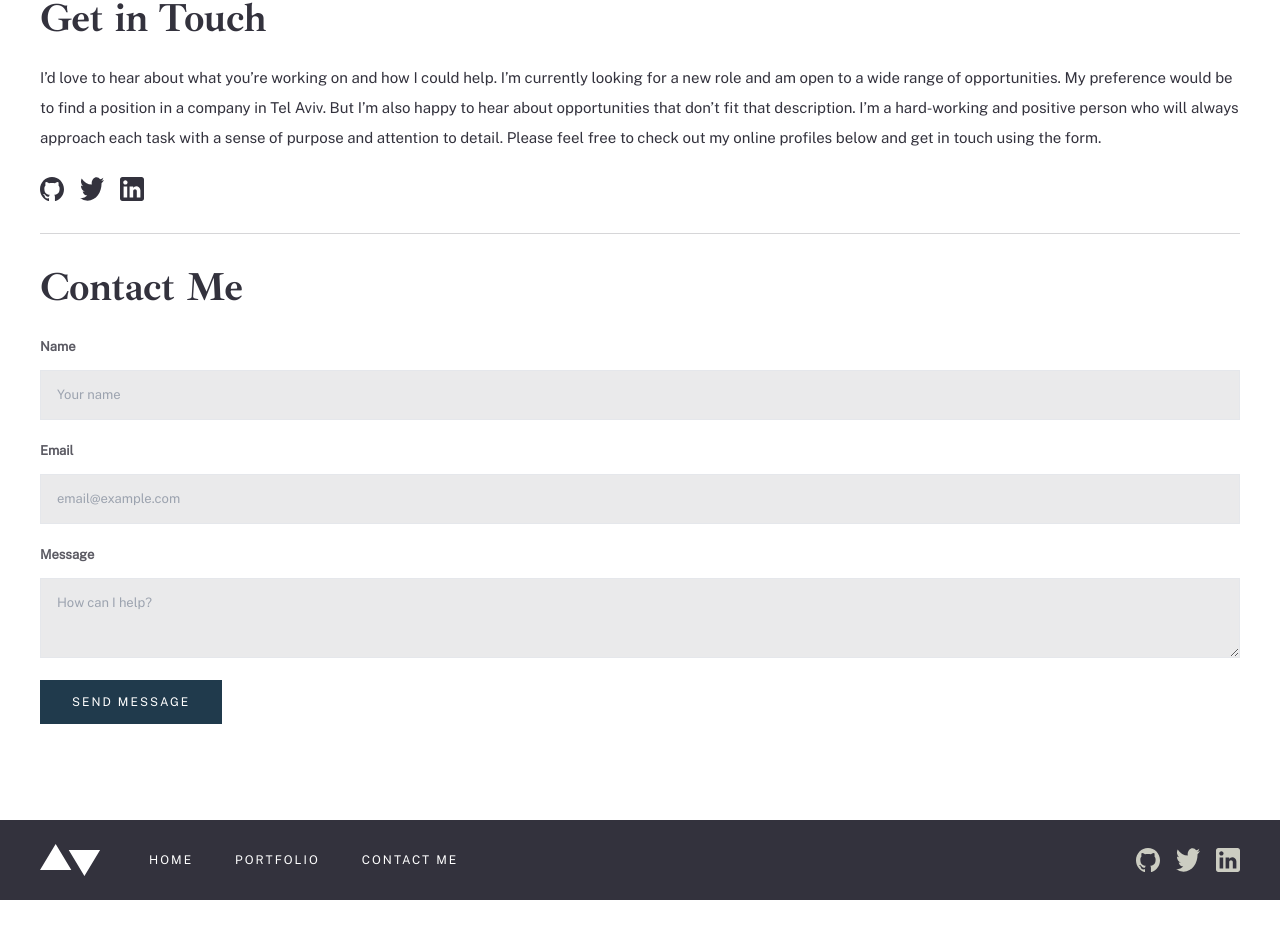
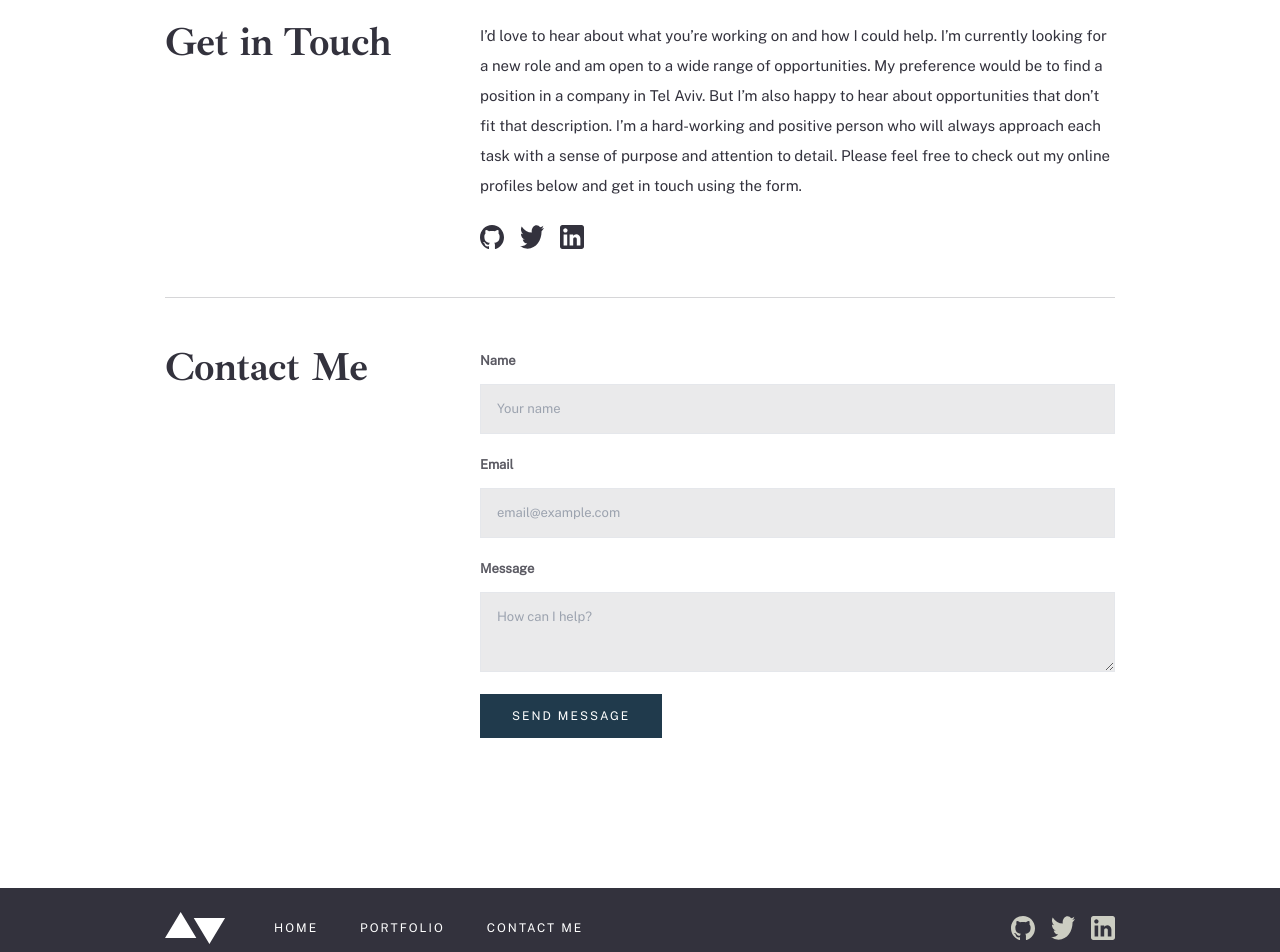
Before and after one commit to avishaypesk/portfolio, a React (Create React App) app: page /contact in a window 1280 px wide. Shown: the part 172-1124 px from the top of the page. Before the commit the page ends 1072 px from the top, so only its background shows below. Built offline with nearby package versions, Linux system fonts and the light colour scheme.

Commit message:
add styles for desktop for home

```diff
--- a/src/components/About/About.js
+++ b/src/components/About/About.js
@@ -5,9 +5,9 @@ import Avishay from '../../assets/images/me.png'
 
 function About() {
   return (
-    <div className='mt-24 text-grayishdarkblue md:flex'>
-      <img src={Avishay} alt='Avishay Peskin (Me)' className='max-w-[360px] w-full m-auto md:w-[280px] md:h-[600px] md:mr-[70px] md:object-cover' />
-      <div id='about' className="border-y-[1px] border-grayishdarkblue border-opacity-20 mt-8 pt-8 pb-12 md:mt-0 md:pt-[50px]">
+    <div className='mt-24 mx-auto xl:mt-[150px] text-grayishdarkblue md:flex xl:flex xl:justify-between max-w-[1280px]'>
+      <img src={Avishay} alt='Avishay Peskin (Me)' className='max-w-[360px] w-full m-auto md:w-[280px] md:h-[600px] md:mr-[70px] md:object-cover xl:h-[600ox] xl:w-[560px] xl:max-w-full xl:m-0 xl:mr-[125px] xl:rounded-full' />
+      <div id='about' className="border-y-[1px] border-grayishdarkblue border-opacity-20 mt-8 pt-8 pb-12 md:mt-0 md:pt-[50px] xl:w-[350px] 2xl:w-[650px]">
         <h2 className='font-ibarra-real-nova text-h2 font-bold leading-42px'>About Me</h2>
         <p className="font-public-sans my-6 font-normal text-body1 leading-30px">I’m a junior front-end developer looking for a new role in an exciting company. I focus on writing accessible HTML, using modern CSS practices and writing clean JavaScript. When writing JavaScript code, I mostly use React, but I can adapt to whatever tools are required. I’m based in Tel Aviv, Israel, but I’m happy working remotely and have experience in remote teams. When I’m not coding, you’ll find me outdoors. I love being out in nature whether that’s going for a walk, run or cycling. I’d love you to check out my work.</p>
         <Link to='/projects'>
--- a/src/components/App/App.js
+++ b/src/components/App/App.js
@@ -22,7 +22,7 @@ const App = () => {
     <Router>
       <div className='md:h-screen'>
         <Header />
-        <div className='px-8 pt-[104px] md:pt-[144px] md:px-10 w-full'>
+        <div className='px-8 pt-[104px] w-full md:pt-[144px] md:px-10 xl:px-[165px]'>
           <Routes>
             <Route path="/" element={<Home />} />
             <Route path="/projects" element={<Projects />} />
--- a/src/components/Contact/Contact.js
+++ b/src/components/Contact/Contact.js
@@ -103,10 +103,11 @@ const Contact = () => {
   };
 
   return (
-    <div className='text-grayishdarkblue'>
-      <div className='border-y-[1px] border-grayishdarkblue border-opacity-20 pb-8'>
-        <h2 className='font-ibarra-real-nova tracking-tighter leading-42px text-h2 font-bold my-6'>Get in Touch</h2>
-        <p className='font-public-sans leading-30px text-body2'>
+    <div className='text-grayishdarkblue max-w-[1100px]'>
+      <div className='border-y-[1px] border-grayishdarkblue border-opacity-20 pb-8 xl:flex xl:py-12 xl:justify-between'>
+        <h2 className='font-ibarra-real-nova tracking-tighter leading-42px text-h2 font-bold my-6 xl:my-0'>Get in Touch</h2>
+        <div>
+          <p className='font-public-sans leading-30px text-body2 xl:max-w-[635px]'>
             I’d love to hear about what you’re working on and how I could help. I’m currently looking for a new role and am open to a wide range of opportunities. My preference would be to find a position in a company in Tel Aviv. But I’m also happy to hear about opportunities that don’t fit that description. I’m a hard-working and positive person who will always approach each task with a sense of purpose and attention to detail. Please feel free to check out my online profiles below and get in touch using the form.
           </p>
           <ul className='flex space-x-4 mt-6'>
@@ -119,10 +120,11 @@ const Contact = () => {
             ))}
           </ul>
         </div>
+      </div>
 
-      <form onSubmit={handleFormSubmit} className='mt-8' noValidate>
+      <form onSubmit={handleFormSubmit} className='mt-8 xl:mt-12 xl:flex xl:justify-between ' noValidate>
         <h2 className='font-ibarra-real-nova tracking-tighter leading-42px text-h2 font-bold mb-6'>Contact Me</h2>
-
+        <div className='xl:w-[635px]'>
           <InputField
             label='Name'
             type='text'
@@ -157,6 +159,7 @@ const Contact = () => {
           <button type='submit' className='uppercase px-8 py-4 font-public-sans tracking-[2px] text-xs leading-none text-white bg-darkblue hover:bg-cyan disabled:bg-gray-400' disabled={submitting}>
             {submitting ? 'Submitting...' : 'Send message'}
           </button>
+        </div>
       </form>
 
       {succeeded && (
--- a/src/components/Footer/Footer.js
+++ b/src/components/Footer/Footer.js
@@ -11,11 +11,11 @@ function Footer() {
   const isContactPage = location.pathname === '/contact';
 
   return (
-    <footer className='mt-20 md:mt-24 '>
+    <footer className='mt-20 md:mt-24 xl:mt-[150px]'>
       {!isContactPage && (
-        <div className='flex flex-col items-center mb-20 px-8 md:flex-row md: justify-between'>
+        <div className='flex flex-col items-center mb-20 px-8 md:flex-row md:justify-between xl:px-[165px]'>
           <h2 className='font-ibarra-real-nova font-bold text-grayishdarkblue text-h2 tracking-tighter leading-42px mb-10 text-center md:w-[350px] md:mb-0'>Interested in doing a project together?</h2>
-          <div className="invisible w-28 h-px bg-grayishdarkblue bg-opacity-20 md:visible"></div>
+          <div className="invisible w-28 h-px bg-grayishdarkblue bg-opacity-20 md:visible xl:w-[534px]"></div>
           <Link to='/contact'>
           <Button text='Contact me' />
           </Link>
@@ -23,7 +23,7 @@ function Footer() {
       )}
 
       <div className="bg-grayishdarkblue">
-        <div className='py-14 flex flex-col items-center md:flex-row md:py-6 md:justify-between md:px-10'>
+        <div className='py-14 flex flex-col items-center md:flex-row md:py-6 md:justify-between md:px-10 xl:px-[165px]'>
           <img src={whiteLogo} alt='logo' />
           <ul className='font-public-sans text-xs text-white uppercase text-center tracking-[2px] space-y-8 my-10 md:flex md:space-y-0 md:space-x-[42px] md:my-0 md:mr-auto md:ml-12'>
             <NavItem to="/" text="Home" />
--- a/src/components/Header/Header.js
+++ b/src/components/Header/Header.js
@@ -4,7 +4,7 @@ import Nav from '../Nav/Nav'
 
 function Header() {
   return (
-    <div className='px-8 md:px-10 pt-8 md:pt-16 pb-10 md:pb-12 flex justify-between fixed top-0 left-0 right-0 bg-white z-30'>
+    <div className='px-8 md:px-10 pt-8 md:pt-16 pb-10 md:pb-12 flex justify-between fixed top-0 left-0 right-0 bg-white z-30 xl:px-[165px]'>
       <img src={logo} alt='logo' />
       <Nav />
     </div>
--- a/src/components/Hero/Hero.js
+++ b/src/components/Hero/Hero.js
@@ -34,15 +34,15 @@ function Hero() {
   return (
     <div className='mt-12 relative'>
       <div className='relative'>
-        <img className='scale-x-[-1] md:h-full' src={hero} alt='hero' />
+        <img className='scale-x-[-1] md:h-full xl:w-full' src={hero} alt='hero' />
         {!isLargeScreen && (
-          <div className='bg-white'>
+          <div>
             <h1 className='font-ibarra-real-nova font-bold text-h2 text-grayishdarkblue tracking-tighter leading-42px pt-6 md:pt-14 md:pr-14'>
               Hey, I’m <span className='name'>Avishay Peskin</span> and I love building beautiful websites
             </h1>
           </div>
         )}
-        <div className={isLargeScreen ? 'absolute bottom-0 left-0 w-3/4 bg-white' : 'mt-4'}>
+        <div className={isLargeScreen ? 'absolute bottom-0 left-0 w-3/4 xl:w-[445px] bg-white' : 'mt-4'}>
           {isLargeScreen && (
             <h1 className='font-ibarra-real-nova font-bold text-h2 text-grayishdarkblue tracking-tighter leading-42px md:pt-14 md:pr-14'>
               Hey, I’m <span className='name'>Avishay Peskin</span> and I love building beautiful websites
```
Lines whose indentation alone changed are shown as unchanged.
